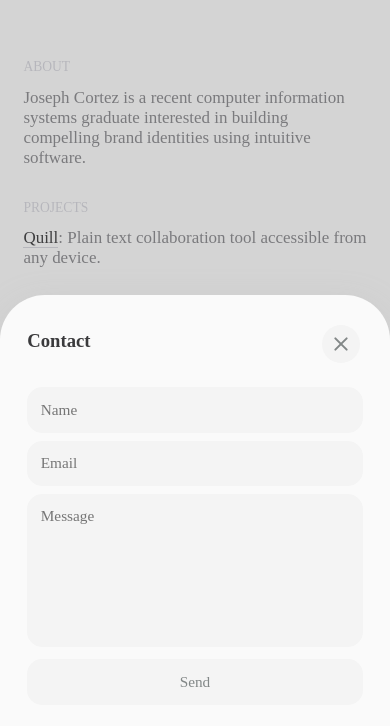
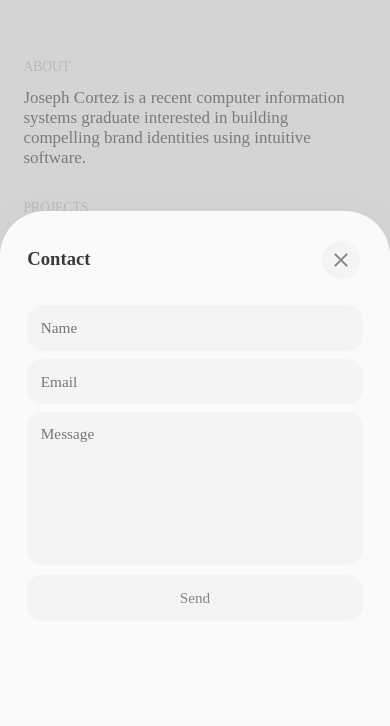
Before and after one commit to cortez/lcortez.com, a React (Create React App) app: page / in a window 390 px wide. Both pictures are taken after a click on the link 251 px from the left and 793 px from the top of the page. Shown: the top 726 px of the page. Built offline with nearby package versions, Linux system fonts and the light colour scheme; a web font is replaced by a local one.

Commit message:
updated styles

```diff
--- a/src/index.css
+++ b/src/index.css
@@ -117,7 +117,6 @@ input:hover, textarea:hover {
 	background-color: var(--accent-hover);
 }
 
-
 .submit {
 	color: var(--close);
 	font-weight: 500;
@@ -126,8 +125,7 @@ input:hover, textarea:hover {
     border: none;
     cursor: pointer;
     transition: all 0.25s ease 0s;
-
-
+	margin-top: -2.5px !important;
 }
 
 .submit:after {
@@ -474,8 +472,8 @@ a {
 	.note-popup-content {
 		left: 0;
 		width: 100%;
-		height: 65vh;
-		top: 35vh;
+		height: 75vh;
+		top: 25vh;
 		border-bottom-left-radius: 0px;
 		border-bottom-right-radius: 0px;
 	}
@@ -493,7 +491,7 @@ a {
 	}
 
 	.note-popup-text h2 {
-		padding-top: 7.5px;
+		padding-top: 10px;
 	}
 
 	p {
@@ -505,6 +503,19 @@ a {
 }
 
 @media screen and (max-height:550px) {
+
+	* {
+		font-size: 14px;
+	}
+
+	.note-popup-text {
+		margin-top: -3%;
+	}
+
+	p {
+		margin-top: 3%;
+	}
+
 	.note-popup-content {
 		top: 0vh;
 		height: 100vh;
@@ -514,8 +525,9 @@ a {
 		padding: 0;
 	}
 
-	textarea {
-		height: 4em;
+	input, textarea {
+		width: 100%;
+		height: 2.5em;
 	}
 }
 
```
